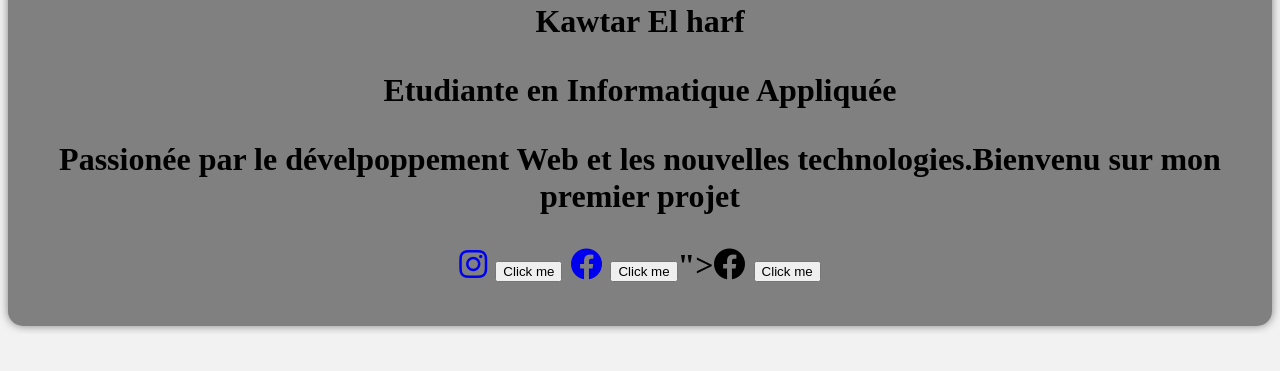
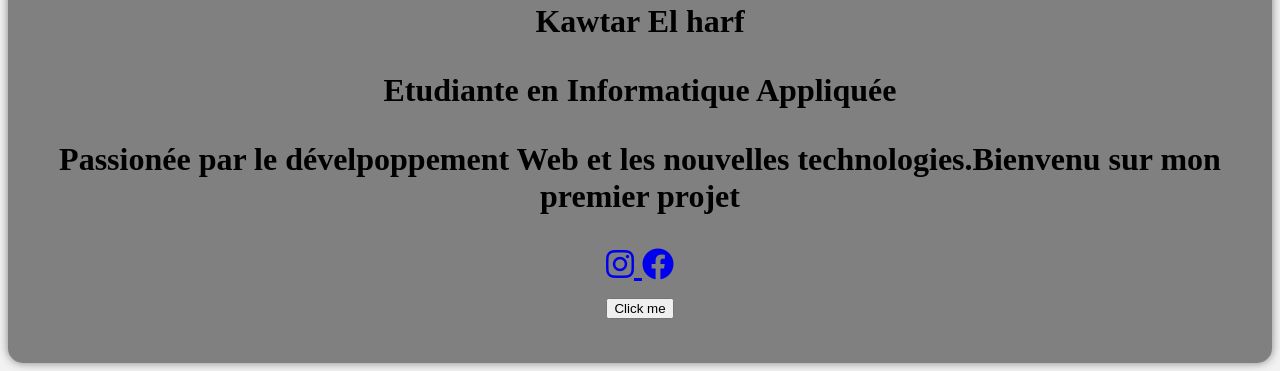
Before and after one commit to elharf-kawtar/my-web-card, a plain HTML site: page index.html in a window 1280 px wide. Shown: the part 601-972 px from the top of the page. Before the commit the page ends 935 px from the top, so only its background shows below. Drawn offline with Linux system fonts and the light colour scheme.

Commit message:
Update index.html

```diff
--- a/index.html
+++ b/index.html
@@ -16,11 +16,17 @@
     <p> Etudiante en Informatique Appliquée</p>
     <p class="description">Passionée par le dévelpoppement  Web et les nouvelles technologies.Bienvenu sur mon premier projet</p>
     <div class="social-links">
-      <a href="https://www.instagram.com/kawtar.priv1?igsh=N3M5eXM3cHI2ZXZo&utm_source=qr"><i class="fab fa-instagram"></i></a>
-    <button onclick="sayhi()">Click me</button>
-       <a href= <a href="https://www.instagram.com/kawtar.priv1?igsh=N3M5eXM3cHI2ZXZo&utm_source=qr"><i class="fab fa-facebook"></i></a>
-    <button onclick="sayhi()">Click me</button>"><i class="fab fa-facebook"></i></a>
-    <button onclick="sayhi()">Click me</button>
+     <div class="social-links">
+    <a href="https://www.instagram.com/kawtar.priv1?igsh=N3M5eXM3cHI2ZXZo&utm_source=qr">
+        <i class="fab fa-instagram"></i>
+    </a>
+
+    <a href="https://facebook.com/votre_profil">
+        <i class="fab fa-facebook"></i>
+    </a>
+</div>
+
+<button onclick="sayHi()">Click me</button>
     <script  src="./script.js"></script>
 
   </body>
```
